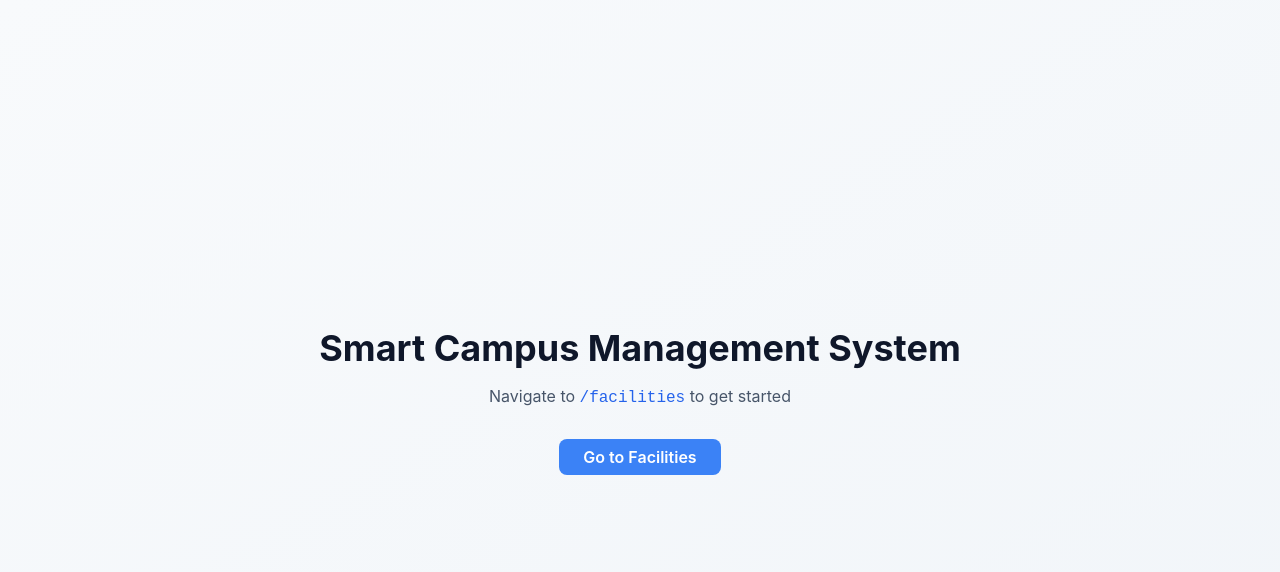
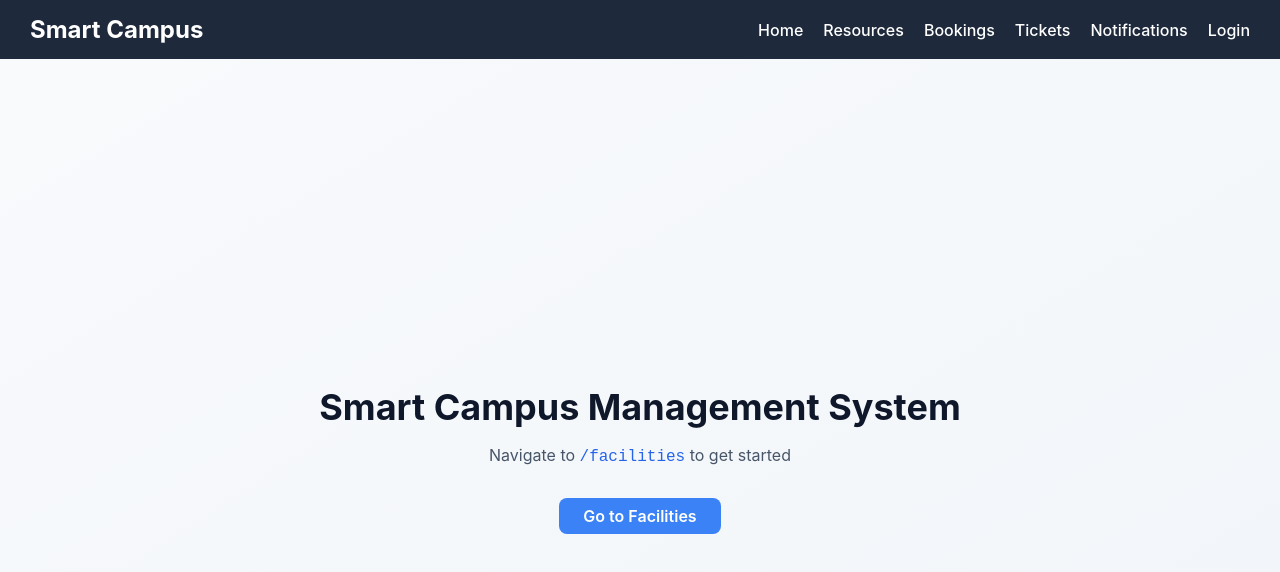
Before and after one commit to nirmalgnpk/IT3030-PAF-2026-smart_campus-group39, a React (Create React App) app in the folder frontend/: page / in a window 1280 px wide. Shown: the top 572 px of the page. Built offline with nearby package versions, Linux system fonts and the light colour scheme.

Commit message:
Add Home page component and configure root route in App routing

```diff
--- a/frontend/src/App.jsx
+++ b/frontend/src/App.jsx
@@ -2,6 +2,7 @@ import React, { useState } from 'react';
 import { BrowserRouter, Routes, Route } from 'react-router-dom';
 import FacilitiesPage from './pages/facilities/FacilitiesPage';
 import ResourceDetail from './pages/facilities/ResourceDetail';
+import Home from "./pages/Home/Home";
 
 /**
  * App Component
@@ -18,30 +19,8 @@ function App() {
           <Route path="/facilities" element={<FacilitiesPage isAdmin={isAdmin} />} />
           <Route path="/facilities/:id" element={<ResourceDetail isAdmin={isAdmin} />} />
 
-        {/* Add your other routes here */}
-        <Route
-          path="/"
-          element={
-            <div style={{ minHeight: '100vh', display: 'flex', alignItems: 'center', justifyContent: 'center', background: 'linear-gradient(to bottom right, #f8fafc, #f1f5f9)' }}>
-              <div style={{ textAlign: 'center' }}>
-                <h1 style={{ fontSize: '36px', fontWeight: 'bold', color: '#0f172a', marginBottom: '1rem' }}>
-                  Smart Campus Management System
-                </h1>
-                <p style={{ color: '#475569', marginBottom: '2rem', fontSize: '16px' }}>
-                  Navigate to <code style={{ color: '#2563eb', fontFamily: 'monospace' }}>/facilities</code> to get started
-                </p>
-                <a
-                  href="/facilities"
-                  style={{ display: 'inline-block', backgroundColor: '#3b82f6', color: 'white', fontWeight: '600', padding: '0.5rem 1.5rem', borderRadius: '8px', textDecoration: 'none', transition: 'background-color 150ms ease', cursor: 'pointer' }}
-                  onMouseEnter={(e) => e.target.style.backgroundColor = '#2563eb'}
-                  onMouseLeave={(e) => e.target.style.backgroundColor = '#3b82f6'}
-                >
-                  Go to Facilities
-                </a>
-              </div>
-            </div>
-          }
-        />
+          {/* Home Route */}
+          <Route path="/" element={<Home />} />
         </Routes>
       </BrowserRouter>
   );
--- a/frontend/src/components/Navbar/Navbar.jsx
+++ b/frontend/src/components/Navbar/Navbar.jsx
@@ -8,7 +8,7 @@ function Navbar() {
 
       <ul style={styles.navLinks}>
         <li><Link to="/" style={styles.link}>Home</Link></li>
-        <li><Link to="/resources" style={styles.link}>Resources</Link></li>
+        <li><Link to="/facilities" style={styles.link}>Resources</Link></li>
         <li><Link to="/bookings" style={styles.link}>Bookings</Link></li>
         <li><Link to="/tickets" style={styles.link}>Tickets</Link></li>
         <li><Link to="/notifications" style={styles.link}>Notifications</Link></li>
--- /dev/null
+++ b/frontend/src/pages/Home/Home.jsx
@@ -0,0 +1,68 @@
+import React from "react";
+import { Link } from "react-router-dom";
+import Navbar from "../../components/Navbar/Navbar";
+
+const Home = () => {
+    return (
+        <div>
+
+            {/* ✅ Navbar */}
+            <Navbar />
+
+            {/* Home Content */}
+            <div
+                style={{
+                    minHeight: "100vh",
+                    display: "flex",
+                    alignItems: "center",
+                    justifyContent: "center",
+                    background: "linear-gradient(to bottom right, #f8fafc, #f1f5f9)",
+                }}
+            >
+                <div style={{ textAlign: "center" }}>
+                    <h1
+                        style={{
+                            fontSize: "36px",
+                            fontWeight: "bold",
+                            color: "#0f172a",
+                            marginBottom: "1rem",
+                        }}
+                    >
+                        Smart Campus Management System
+                    </h1>
+
+                    <p
+                        style={{
+                            color: "#475569",
+                            marginBottom: "2rem",
+                            fontSize: "16px",
+                        }}
+                    >
+                        Navigate to{" "}
+                        <code style={{ color: "#2563eb", fontFamily: "monospace" }}>
+                            /facilities
+                        </code>{" "}
+                        to get started
+                    </p>
+
+                    <Link
+                        to="/facilities"
+                        style={{
+                            display: "inline-block",
+                            backgroundColor: "#3b82f6",
+                            color: "white",
+                            fontWeight: "600",
+                            padding: "0.5rem 1.5rem",
+                            borderRadius: "8px",
+                            textDecoration: "none",
+                        }}
+                    >
+                        Go to Facilities
+                    </Link>
+                </div>
+            </div>
+        </div>
+    );
+};
+
+export default Home;
```
Lines whose indentation alone changed are shown as unchanged.
